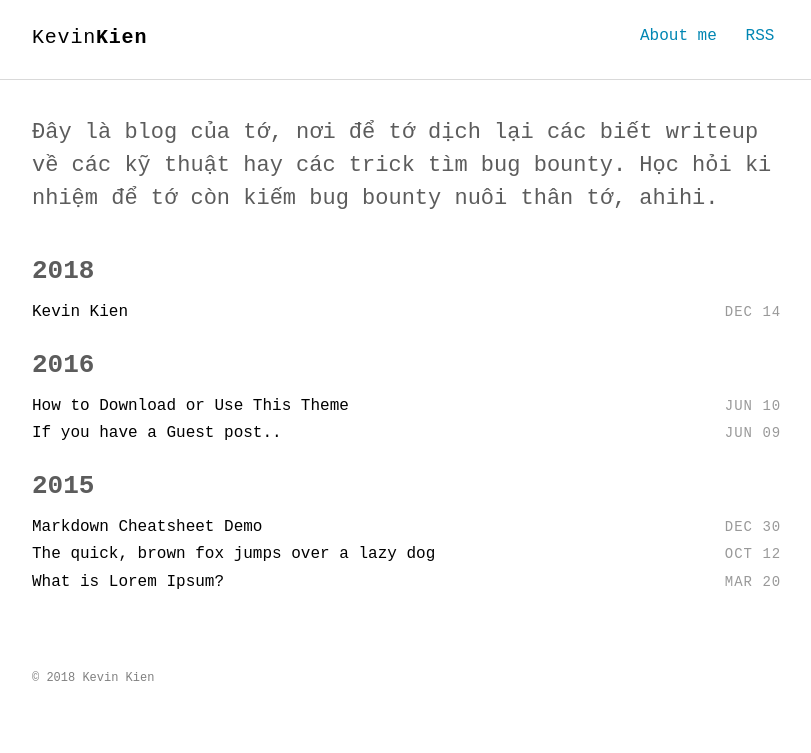
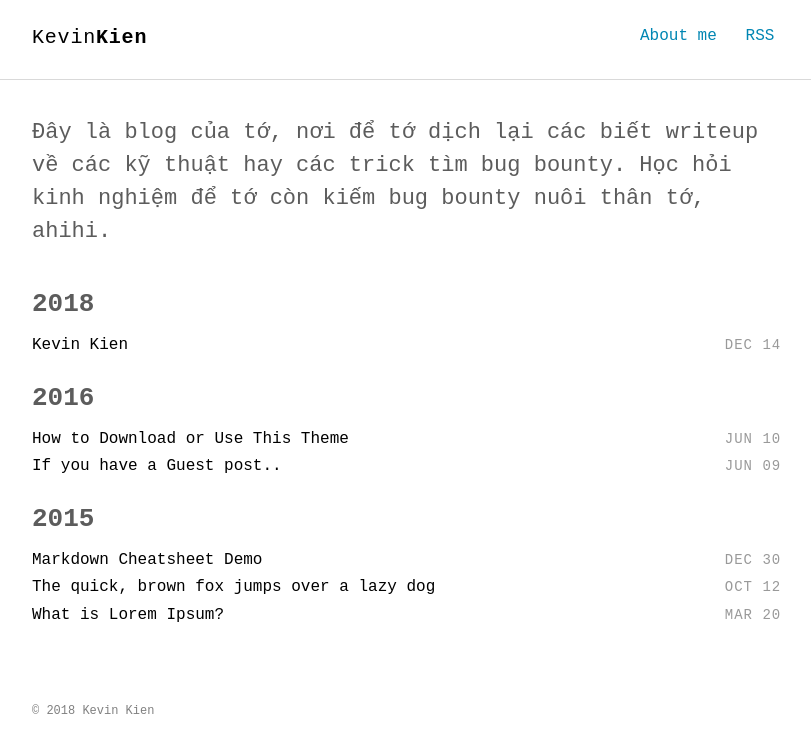
Before and after one commit to KevinKien/KevinKien.github.io, a Jekyll site: the page built from index.html, in a window 1280 px wide. Shown: the top 753 px of the page, without its empty margins (232-1043 px from the left). Built offline with Jekyll 4.4.1, drawn with Linux system fonts in a browser that asks for light colours; some web fonts are replaced.

Commit message:
Update intro.html

```diff
--- a/_includes/intro.html
+++ b/_includes/intro.html
@@ -1,5 +1,5 @@
 <section class="intro">
   <div class="container">
-    <p class="lead">Đây là blog của tớ, nơi để tớ dịch lại các biết writeup về các kỹ thuật hay các trick tìm bug bounty. Học hỏi ki nhiệm để tớ còn kiếm bug bounty nuôi thân tớ, ahihi.</p>
+    <p class="lead">Đây là blog của tớ, nơi để tớ dịch lại các biết writeup về các kỹ thuật hay các trick tìm bug bounty. Học hỏi kinh nghiệm để tớ còn kiếm bug bounty nuôi thân tớ, ahihi.</p>
   </div>
 </section>
```
